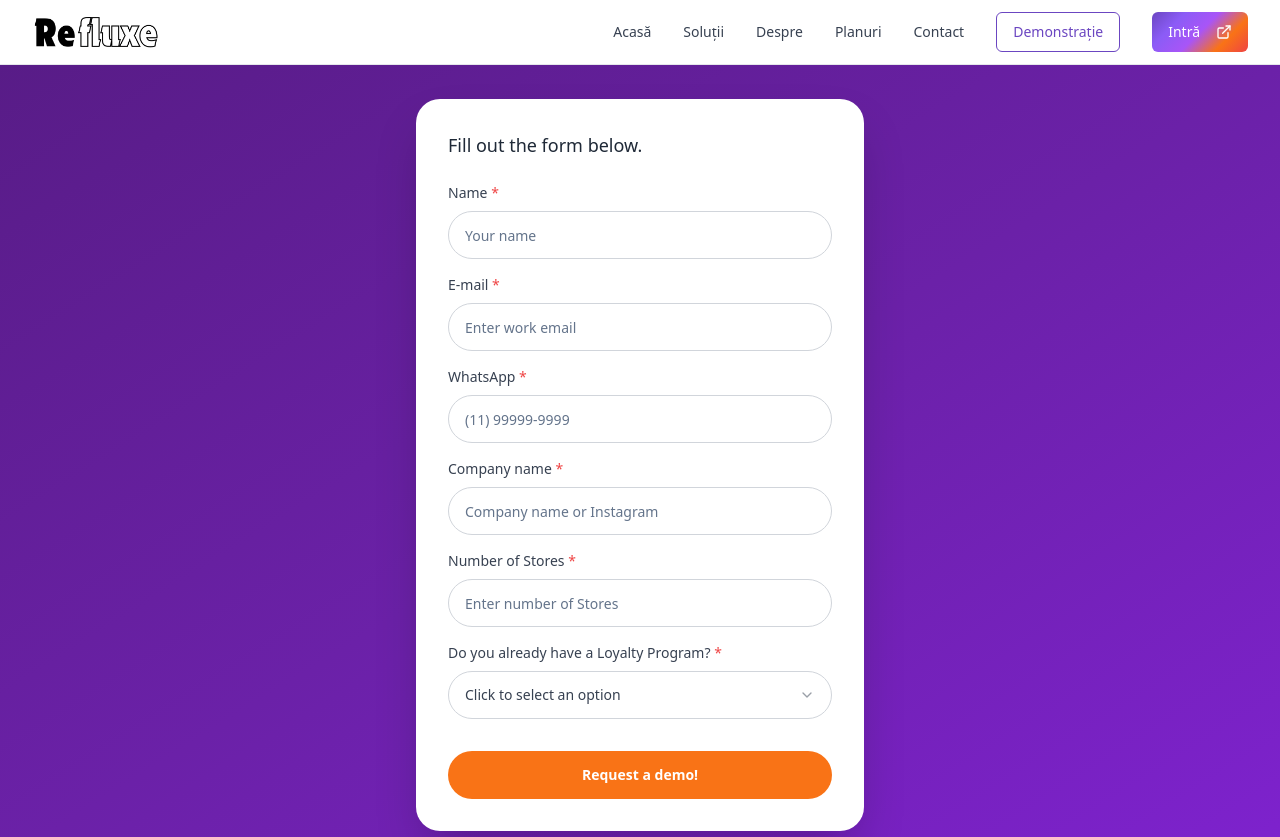
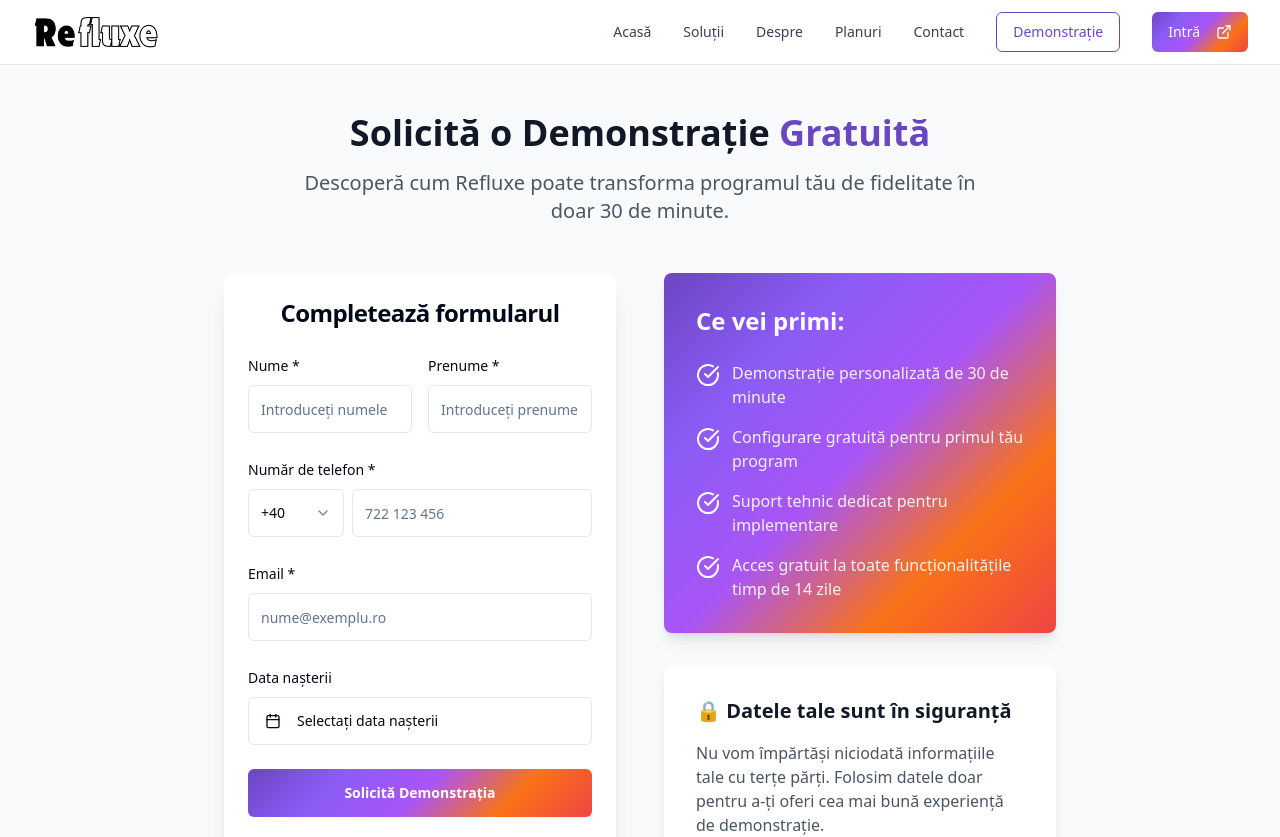
Before and after one commit to PortofolioGabio/RefluxeCupoane, a React (Vite) app: page /demonstratie in a window 1280 px wide. Shown: the top 837 px of the page. Built offline with nearby package versions, Linux system fonts and the light colour scheme.

Commit message:
Reverted to commit e5dd3a4d4d1f13748c2615ea176851442e954296

```diff
--- a/src/components/Navbar.tsx
+++ b/src/components/Navbar.tsx
@@ -53,7 +53,7 @@ const Navbar = () => {
             </Link>
             <Button
               className="bg-gradient-refluxe hover:opacity-90 text-white"
-              onClick={() => window.open('https://app.refluxe.io/', '_blank')}
+              onClick={() => window.open('#', '_blank')}
             >
               Intră <ExternalLink className="ml-2 h-4 w-4" />
             </Button>
@@ -100,7 +100,7 @@ const Navbar = () => {
                 </Link>
                 <Button
                   className="w-full bg-gradient-refluxe hover:opacity-90 text-white"
-                  onClick={() => window.open('https://app.refluxe.io/', '_blank')}
+                  onClick={() => window.open('#', '_blank')}
                 >
                   Intră <ExternalLink className="ml-2 h-4 w-4" />
                 </Button>
--- a/src/pages/Demonstratie.tsx
+++ b/src/pages/Demonstratie.tsx
@@ -1,151 +1,226 @@
 
 import { useState } from 'react';
-import { Card, CardContent } from '@/components/ui/card';
 import { Button } from '@/components/ui/button';
+import { Card, CardContent, CardHeader, CardTitle } from '@/components/ui/card';
 import { Input } from '@/components/ui/input';
 import { Label } from '@/components/ui/label';
 import { Select, SelectContent, SelectItem, SelectTrigger, SelectValue } from '@/components/ui/select';
+import { Calendar } from '@/components/ui/calendar';
+import { Popover, PopoverContent, PopoverTrigger } from '@/components/ui/popover';
+import { CalendarIcon, CheckCircle } from 'lucide-react';
+import { format } from 'date-fns';
+import { ro } from 'date-fns/locale';
 import { useToast } from '@/hooks/use-toast';
 
 const Demonstratie = () => {
   const [formData, setFormData] = useState({
-    name: '',
+    nume: '',
+    prenume: '',
+    telefon: '',
     email: '',
-    whatsapp: '',
-    company: '',
-    stores: '',
-    hasLoyaltyProgram: ''
+    dataNasterii: undefined as Date | undefined,
+    prefix: '+40'
   });
+  const [isSubmitting, setIsSubmitting] = useState(false);
   const { toast } = useToast();
 
-  const handleSubmit = (e: React.FormEvent) => {
+  const handleSubmit = async (e: React.FormEvent) => {
     e.preventDefault();
+    setIsSubmitting(true);
+
+    // Simulate API call
+    setTimeout(() => {
+      console.log('Demo request submitted:', formData);
       toast({
-      title: "Cerere trimisă cu succes!",
-      description: "Te vom contacta în curând pentru a programa demonstrația.",
+        title: "Cerere trimisa cu succes!",
+        description: "Vă vom contacta în cel mai scurt timp pentru a programa demonstrația.",
       });
+      setIsSubmitting(false);
+
+      // Reset form
+      setFormData({
+        nume: '',
+        prenume: '',
+        telefon: '',
+        email: '',
+        dataNasterii: undefined,
+        prefix: '+40'
+      });
+    }, 2000);
   };
 
-  const handleInputChange = (field: string, value: string) => {
-    setFormData(prev => ({
-      ...prev,
-      [field]: value
-    }));
-  };
+  const benefits = [
+    "Demonstrație personalizată de 30 de minute",
+    "Configurare gratuită pentru primul tău program",
+    "Suport tehnic dedicat pentru implementare",
+    "Acces gratuit la toate funcționalitățile timp de 14 zile"
+  ];
 
   return (
-    <div className="min-h-screen bg-gradient-to-br from-purple-900 via-purple-800 to-purple-700 flex items-center justify-center p-4">
-      <div className="w-full max-w-md">
-        <Card className="bg-white rounded-3xl shadow-2xl border-0">
-          <CardContent className="p-8">
-            <div className="mb-6">
-              <h2 className="text-gray-800 text-lg font-medium mb-2">
-                Fill out the form below.
-              </h2>
+    <div className="min-h-screen bg-gray-50 py-12">
+      <div className="max-w-4xl mx-auto px-4 sm:px-6 lg:px-8">
+        {/* Header */}
+        <div className="text-center mb-12">
+          <h1 className="text-4xl font-bold text-gray-900 mb-4">
+            Solicită o Demonstrație <span className="text-brand-purple">Gratuită</span>
+          </h1>
+          <p className="text-xl text-gray-600 max-w-2xl mx-auto">
+            Descoperă cum Refluxe poate transforma programul tău de fidelitate în doar 30 de minute.
+          </p>
         </div>
 
-            <form onSubmit={handleSubmit} className="space-y-4">
-              <div>
-                <Label htmlFor="name" className="text-gray-700 text-sm font-medium mb-2 block">
-                  Name <span className="text-red-500">*</span>
-                </Label>
+        <div className="grid grid-cols-1 lg:grid-cols-2 gap-12">
+          {/* Form */}
+          <Card className="shadow-xl border-0">
+            <CardHeader>
+              <CardTitle className="text-2xl text-center">Completează formularul</CardTitle>
+            </CardHeader>
+            <CardContent className="space-y-6">
+              <form onSubmit={handleSubmit} className="space-y-6">
+                <div className="grid grid-cols-1 sm:grid-cols-2 gap-4">
+                  <div className="space-y-2">
+                    <Label htmlFor="nume">Nume *</Label>
                     <Input
-                  id="name"
+                      id="nume"
                       type="text"
-                  placeholder="Your name"
-                  value={formData.name}
-                  onChange={(e) => handleInputChange('name', e.target.value)}
-                  className="w-full h-12 px-4 rounded-full border border-gray-300 bg-white text-gray-700 placeholder-gray-400 focus:outline-none focus:ring-2 focus:ring-purple-500 focus:border-transparent"
                       required
+                      value={formData.nume}
+                      onChange={(e) => setFormData({ ...formData, nume: e.target.value })}
+                      placeholder="Introduceți numele"
+                      className="h-12"
+                    />
+                  </div>
+                  <div className="space-y-2">
+                    <Label htmlFor="prenume">Prenume *</Label>
+                    <Input
+                      id="prenume"
+                      type="text"
+                      required
+                      value={formData.prenume}
+                      onChange={(e) => setFormData({ ...formData, prenume: e.target.value })}
+                      placeholder="Introduceți prenumele"
+                      className="h-12"
+                    />
+                  </div>
+                </div>
+
+                <div className="space-y-2">
+                  <Label htmlFor="telefon">Număr de telefon *</Label>
+                  <div className="flex gap-2">
+                    <Select value={formData.prefix} onValueChange={(value) => setFormData({ ...formData, prefix: value })}>
+                      <SelectTrigger className="w-24 h-12">
+                        <SelectValue />
+                      </SelectTrigger>
+                      <SelectContent>
+                        <SelectItem value="+40">+40</SelectItem>
+                        <SelectItem value="+41">+41</SelectItem>
+                        <SelectItem value="+43">+43</SelectItem>
+                        <SelectItem value="+49">+49</SelectItem>
+                      </SelectContent>
+                    </Select>
+                    <Input
+                      id="telefon"
+                      type="tel"
+                      required
+                      value={formData.telefon}
+                      onChange={(e) => setFormData({ ...formData, telefon: e.target.value })}
+                      placeholder="722 123 456"
+                      className="flex-1 h-12"
+                    />
+                  </div>
+                </div>
+
+                <div className="space-y-2">
+                  <Label htmlFor="email">Email *</Label>
+                  <Input
+                    id="email"
+                    type="email"
+                    required
+                    value={formData.email}
+                    onChange={(e) => setFormData({ ...formData, email: e.target.value })}
+                    placeholder="nume@exemplu.ro"
+                    className="h-12"
                   />
                 </div>
 
-              <div>
-                <Label htmlFor="email" className="text-gray-700 text-sm font-medium mb-2 block">
-                  E-mail <span className="text-red-500">*</span>
-                </Label>
-                <Input
-                  id="email"
-                  type="email"
-                  placeholder="Enter work email"
-                  value={formData.email}
-                  onChange={(e) => handleInputChange('email', e.target.value)}
-                  className="w-full h-12 px-4 rounded-full border border-gray-300 bg-white text-gray-700 placeholder-gray-400 focus:outline-none focus:ring-2 focus:ring-purple-500 focus:border-transparent"
-                  required
+                <div className="space-y-2">
+                  <Label>Data nașterii</Label>
+                  <Popover>
+                    <PopoverTrigger asChild>
+                      <Button
+                        variant="outline"
+                        className="w-full h-12 justify-start text-left font-normal"
+                      >
+                        <CalendarIcon className="mr-2 h-4 w-4" />
+                        {formData.dataNasterii ? (
+                          format(formData.dataNasterii, "dd MMMM yyyy", { locale: ro })
+                        ) : (
+                          <span>Selectați data nașterii</span>
+                        )}
+                      </Button>
+                    </PopoverTrigger>
+                    <PopoverContent className="w-auto p-0">
+                      <Calendar
+                        mode="single"
+                        selected={formData.dataNasterii}
+                        onSelect={(date) => setFormData({ ...formData, dataNasterii: date })}
+                        locale={ro}
+                        initialFocus
                       />
+                    </PopoverContent>
+                  </Popover>
                 </div>
 
-              <div>
-                <Label htmlFor="whatsapp" className="text-gray-700 text-sm font-medium mb-2 block">
-                  WhatsApp <span className="text-red-500">*</span>
-                </Label>
-                <Input
-                  id="whatsapp"
-                  type="tel"
-                  placeholder="(11) 99999-9999"
-                  value={formData.whatsapp}
-                  onChange={(e) => handleInputChange('whatsapp', e.target.value)}
-                  className="w-full h-12 px-4 rounded-full border border-gray-300 bg-white text-gray-700 placeholder-gray-400 focus:outline-none focus:ring-2 focus:ring-purple-500 focus:border-transparent"
-                  required
-                />
-              </div>
-
-              <div>
-                <Label htmlFor="company" className="text-gray-700 text-sm font-medium mb-2 block">
-                  Company name <span className="text-red-500">*</span>
-                </Label>
-                <Input
-                  id="company"
-                  type="text"
-                  placeholder="Company name or Instagram"
-                  value={formData.company}
-                  onChange={(e) => handleInputChange('company', e.target.value)}
-                  className="w-full h-12 px-4 rounded-full border border-gray-300 bg-white text-gray-700 placeholder-gray-400 focus:outline-none focus:ring-2 focus:ring-purple-500 focus:border-transparent"
-                  required
-                />
-              </div>
-
-              <div>
-                <Label htmlFor="stores" className="text-gray-700 text-sm font-medium mb-2 block">
-                  Number of Stores <span className="text-red-500">*</span>
-                </Label>
-                <Input
-                  id="stores"
-                  type="text"
-                  placeholder="Enter number of Stores"
-                  value={formData.stores}
-                  onChange={(e) => handleInputChange('stores', e.target.value)}
-                  className="w-full h-12 px-4 rounded-full border border-gray-300 bg-white text-gray-700 placeholder-gray-400 focus:outline-none focus:ring-2 focus:ring-purple-500 focus:border-transparent"
-                  required
-                />
-              </div>
-
-              <div>
-                <Label htmlFor="loyalty" className="text-gray-700 text-sm font-medium mb-2 block">
-                  Do you already have a Loyalty Program? <span className="text-red-500">*</span>
-                </Label>
-                <Select onValueChange={(value) => handleInputChange('hasLoyaltyProgram', value)}>
-                  <SelectTrigger className="w-full h-12 px-4 rounded-full border border-gray-300 bg-white text-gray-700 focus:outline-none focus:ring-2 focus:ring-purple-500 focus:border-transparent">
-                    <SelectValue placeholder="Click to select an option" />
-                  </SelectTrigger>
-                  <SelectContent className="bg-white border border-gray-200 rounded-lg shadow-lg">
-                    <SelectItem value="yes" className="text-gray-700 hover:bg-gray-50">Yes</SelectItem>
-                    <SelectItem value="no" className="text-gray-700 hover:bg-gray-50">No</SelectItem>
-                  </SelectContent>
-                </Select>
-              </div>
-
-              <div className="pt-4">
                 <Button
                   type="submit"
-                  className="w-full h-12 bg-orange-500 hover:bg-orange-600 text-white font-semibold rounded-full transition-colors duration-200"
+                  size="lg"
+                  className="w-full bg-gradient-refluxe hover:opacity-90 text-white font-semibold h-12"
+                  disabled={isSubmitting}
                 >
-                  Request a demo!
+                  {isSubmitting ? 'Se trimite...' : 'Solicită Demonstrația'}
                 </Button>
-              </div>
               </form>
             </CardContent>
           </Card>
+
+          {/* Benefits */}
+          <div className="space-y-8">
+            <Card className="shadow-lg border-0 bg-gradient-refluxe text-white">
+              <CardContent className="p-8">
+                <h3 className="text-2xl font-bold mb-6">Ce vei primi:</h3>
+                <div className="space-y-4">
+                  {benefits.map((benefit, index) => (
+                    <div key={index} className="flex items-start space-x-3">
+                      <CheckCircle className="h-6 w-6 text-white mt-0.5 flex-shrink-0" />
+                      <p className="text-white/90">{benefit}</p>
+                    </div>
+                  ))}
+                </div>
+              </CardContent>
+            </Card>
+
+            <Card className="shadow-lg border-0">
+              <CardContent className="p-8">
+                <h3 className="text-xl font-semibold text-gray-900 mb-4">
+                  🔒 Datele tale sunt în siguranță
+                </h3>
+                <p className="text-gray-600 mb-4">
+                  Nu vom împărtăși niciodată informațiile tale cu terțe părți. Folosim datele doar pentru a-ți oferi cea mai bună experiență de demonstrație.
+                </p>
+                <p className="text-sm text-gray-500">
+                  Prin completarea formularului, ești de acord cu{' '}
+                  <a href="#" className="text-brand-purple hover:underline">
+                    Termenii și Condițiile
+                  </a>{' '}
+                  și{' '}
+                  <a href="#" className="text-brand-purple hover:underline">
+                    Politica de Confidențialitate
+                  </a>.
+                </p>
+              </CardContent>
+            </Card>
+          </div>
+        </div>
       </div>
     </div>
   );
--- a/src/pages/Planuri.tsx
+++ b/src/pages/Planuri.tsx
@@ -15,6 +15,7 @@ const Planuri = () => {
     {
       name: "Gratuit",
       clientCount: "100 clienți",
+      price: { monthly: 0, yearly: 0 },
       description: "Perfect pentru a testa platforma",
       badge: null,
       features: [
@@ -33,6 +34,7 @@ const Planuri = () => {
     {
       name: "Pro",
       clientCount: "500 clienți",
+      price: { monthly: 99, yearly: 890 },
       description: "Ideal pentru afaceri în creștere",
       badge: "Cel mai popular",
       features: [
@@ -51,6 +53,7 @@ const Planuri = () => {
     {
       name: "Enterprise",
       clientCount: "1000 clienți",
+      price: { monthly: 299, yearly: 2990 },
       description: "Pentru corporații și lanțuri de magazine",
       badge: "Toate funcționalitățile",
       features: [
@@ -193,13 +196,6 @@ const Planuri = () => {
       {/* Pricing Plans */}
       <section className="py-20">
         <div className="max-w-7xl mx-auto px-4 sm:px-6 lg:px-8">
-          {/* Centered pricing text */}
-          <div className="text-center mb-16">
-            <h2 className="text-3xl sm:text-4xl font-bold text-gray-900 mb-4">
-              Începând de la 249 lei / lună
-            </h2>
-          </div>
-
           <div className="grid grid-cols-1 md:grid-cols-3 gap-8">
             {plans.map((plan, index) => (
               <Card
@@ -227,6 +223,27 @@ const Planuri = () => {
                     {plan.name}
                   </CardTitle>
                   <p className="text-gray-600 mb-6">{plan.description}</p>
+
+                  <div className="mb-6">
+                    <div className="flex items-center justify-center">
+                      <span className="text-4xl font-bold text-gray-900">
+                        {plan.price[isYearly ? 'yearly' : 'monthly'] === 0
+                          ? 'Gratuit'
+                          : `${plan.price[isYearly ? 'yearly' : 'monthly']} lei`
+                        }
+                      </span>
+                      {plan.price[isYearly ? 'yearly' : 'monthly'] > 0 && (
+                        <span className="text-gray-600 ml-2">
+                          /{isYearly ? 'an' : 'lună'}
+                        </span>
+                      )}
+                    </div>
+                    {isYearly && plan.price.yearly > 0 && (
+                      <p className="text-sm text-gray-500 mt-1">
+                        ~{Math.round(plan.price.yearly / 12)} lei/lună
+                      </p>
+                    )}
+                  </div>
                 </CardHeader>
 
                 <CardContent className="space-y-6">
--- a/src/pages/Solutii.tsx
+++ b/src/pages/Solutii.tsx
@@ -83,7 +83,7 @@ const Solutii = () => {
       {/* Hero Section */}
       <section className="bg-gradient-hero text-white py-20 lg:py-32 overflow-hidden relative">
         <div className="max-w-7xl mx-auto px-4 sm:px-6 lg:px-8">
-          <div className="grid grid-cols-1 lg:grid-cols-2 gap-16 items-start">
+          <div className="grid grid-cols-1 lg:grid-cols-2 gap-8 items-start">
             <div className="space-y-16">
               <div className="space-y-8">
                 <h1 className="text-4xl sm:text-5xl lg:text-6xl font-bold leading-tight">
@@ -100,7 +100,7 @@ const Solutii = () => {
               </div>
             </div>
 
-            <div className="relative lg:flex lg:items-start lg:justify-center lg:absolute lg:right-0 lg:top-8 lg:w-1/2 lg:h-full">
+            <div className="relative lg:flex lg:items-start lg:justify-center lg:absolute lg:right-0 lg:top-0 lg:w-1/2 lg:h-full lg:-ml-8">
               <div className="relative w-full max-w-sm mx-auto sm:max-w-md md:max-w-lg lg:max-w-xl xl:max-w-2xl">
                 <img
                   src="/lovable-uploads/solutii-hero.png"
```
Lines whose indentation alone changed are shown as unchanged.
